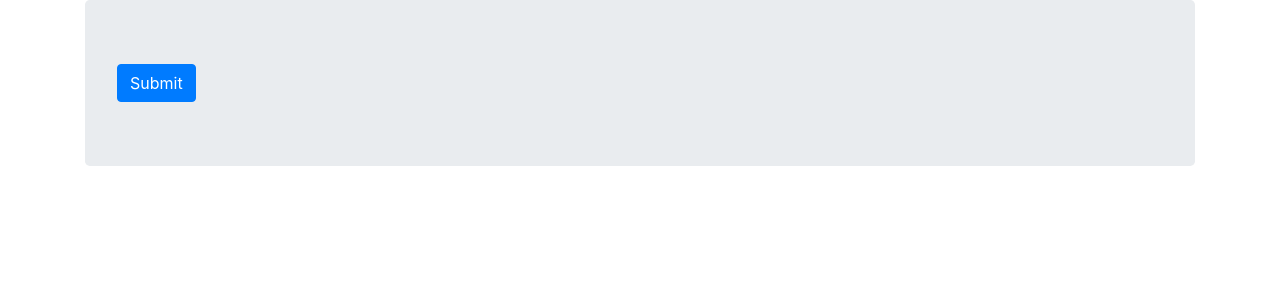
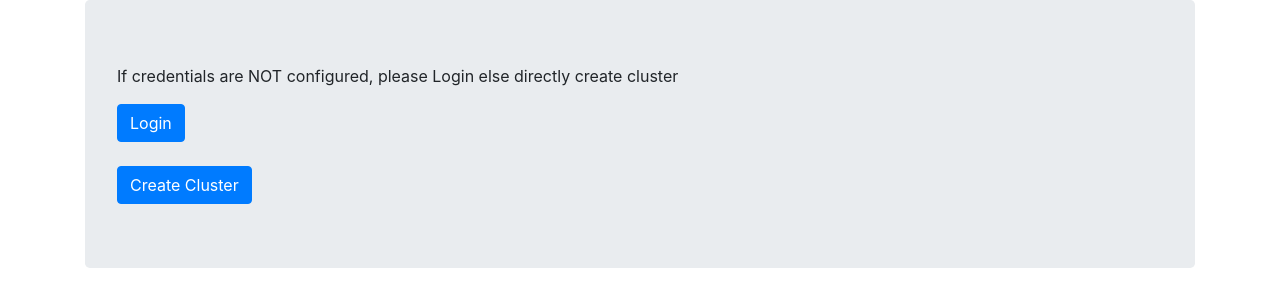
Before and after one commit to ganekasar/cloud-agnostic-k8s-deployment, a Flask app: page /azure in a window 1280 px wide. Shown: the part 56-363 px from the top of the page. Run offline with Flask 2, Linux system fonts and the light colour scheme; some libraries are stand-ins or nearby versions.

Commit message:
UI added for all providers

```diff
--- a/app.py
+++ b/app.py
@@ -119,6 +119,10 @@ def aws_post():
 
 	return flask.Response( show_real_time_output(directory,proc.Group(),proc.Group(),proc.Group(),proc.Group(),applyCommand,destroyCommand), mimetype= MIME_TYPE )
 
+@app.route("/azurelogin",methods=['POST'])
+def azurelogin():
+	subprocess.run(['az', 'login'])
+
 @app.route("/azure",methods=['GET'])
 def azure():
 	return render_template("azure.html", title="Azure")
--- a/templates/aws.html
+++ b/templates/aws.html
@@ -58,7 +58,7 @@
                           Check if you have configured already (No need to select configuration file if you have configured locally)
                         </label>
                     </div> <br/>
-                    <button type="submit" class="btn btn-primary">Submit</button>
+                    <button type="submit" class="btn btn-primary">Create Cluster</button>
                 </form>
             </div>
         </div>
--- a/templates/azure.html
+++ b/templates/azure.html
@@ -48,8 +48,13 @@
                 </div>
             </nav>
             <div class="jumbotron">
-                <form action="/azure1" method="POST" enctype="multipart/form-data">
-                    <button type="submit" class="btn btn-primary">Submit</button>
+                <p>If credentials are NOT configured, please Login else directly create cluster</p>
+                <form action="/azurelogin" method="POST" enctype="multipart/form-data">
+                    <button type="submit" class="btn btn-primary">Login</button>
+                </form>
+                <br>
+                <form action="/azure" method="POST" enctype="multipart/form-data">
+                    <button type="submit" class="btn btn-primary">Create Cluster</button>
                 </form>
             </div>
         </div>
```
Also changed, not shown: 1 other file.
